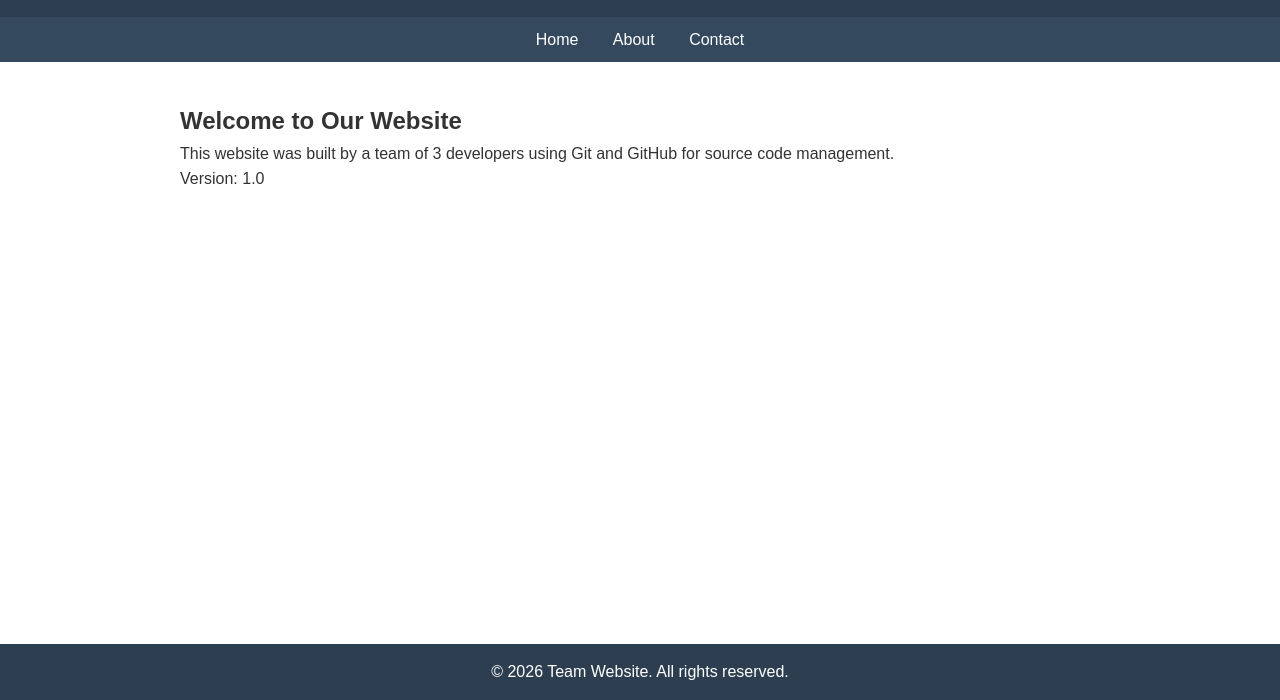
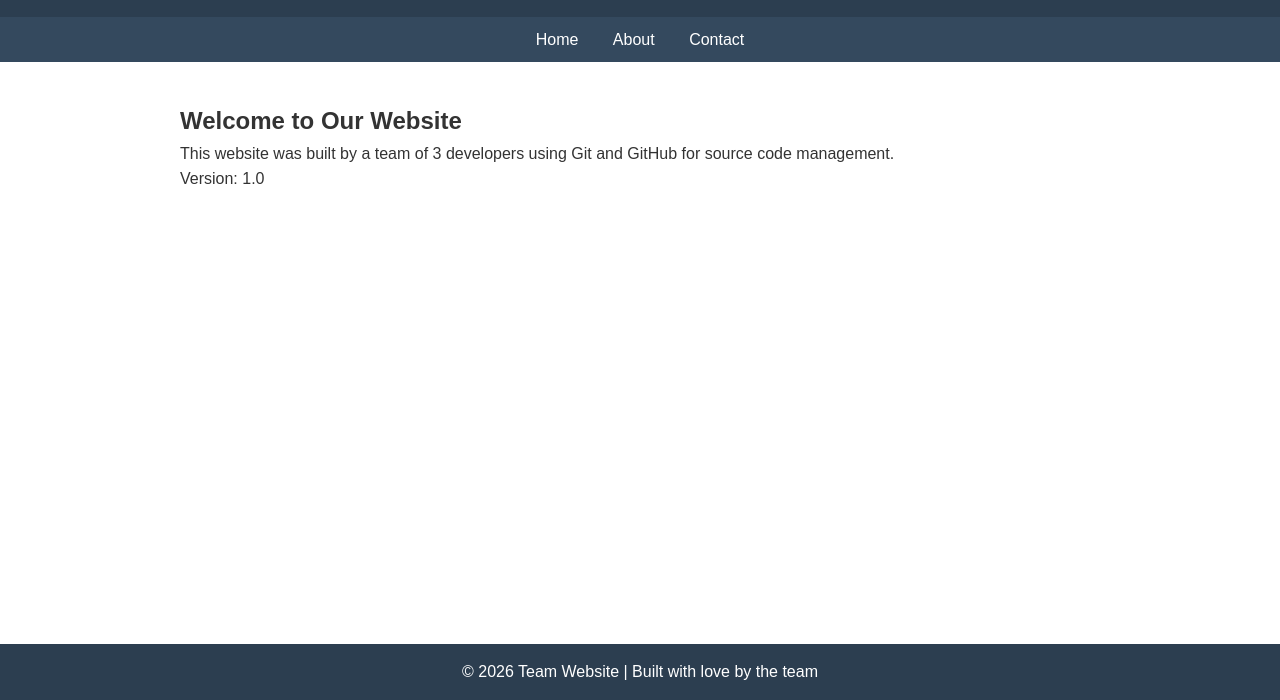
Before and after one commit to sujal-prj/team-website, a plain HTML site: page index.html in a window 1280 px wide. Shown: the part 100-800 px from the top of the page. Drawn offline with Linux system fonts and the light colour scheme.

Commit message:
Update footer with team message

```diff
--- a/index.html
+++ b/index.html
@@ -22,7 +22,7 @@
         <p>Version: 1.0</p>
     </div>
     <footer>
-        <p>&copy; 2026 Team Website. All rights reserved.</p>
+        <p>&copy; 2026 Team Website | Built with love by the team</p>
     </footer>
 </body>
 </html>
```
